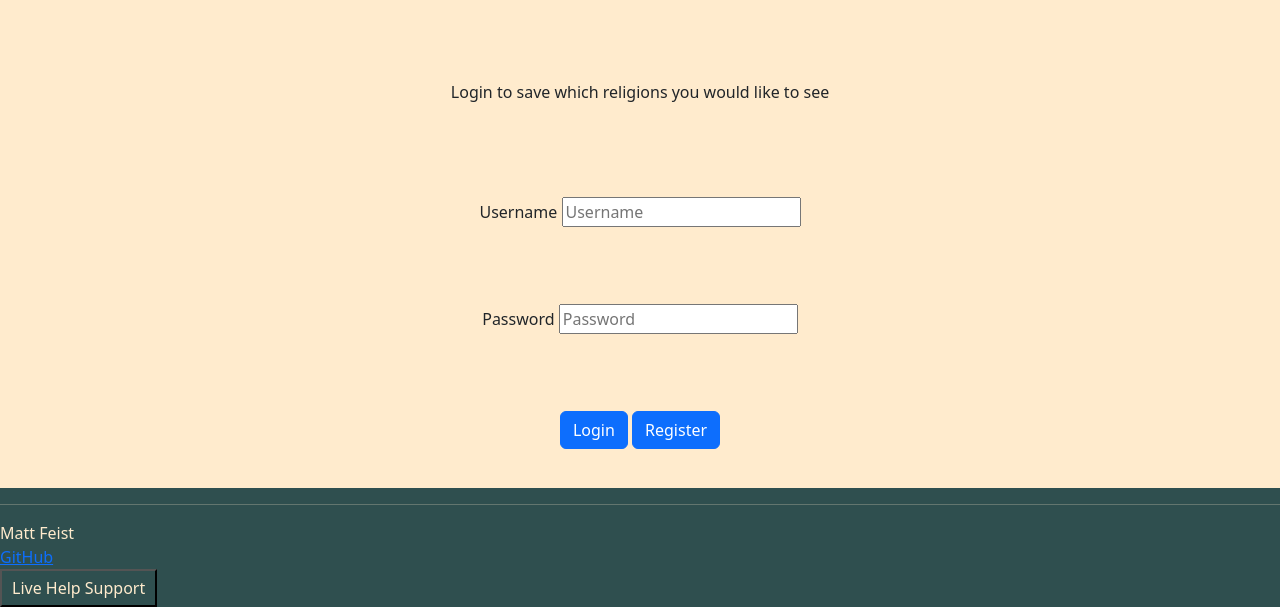
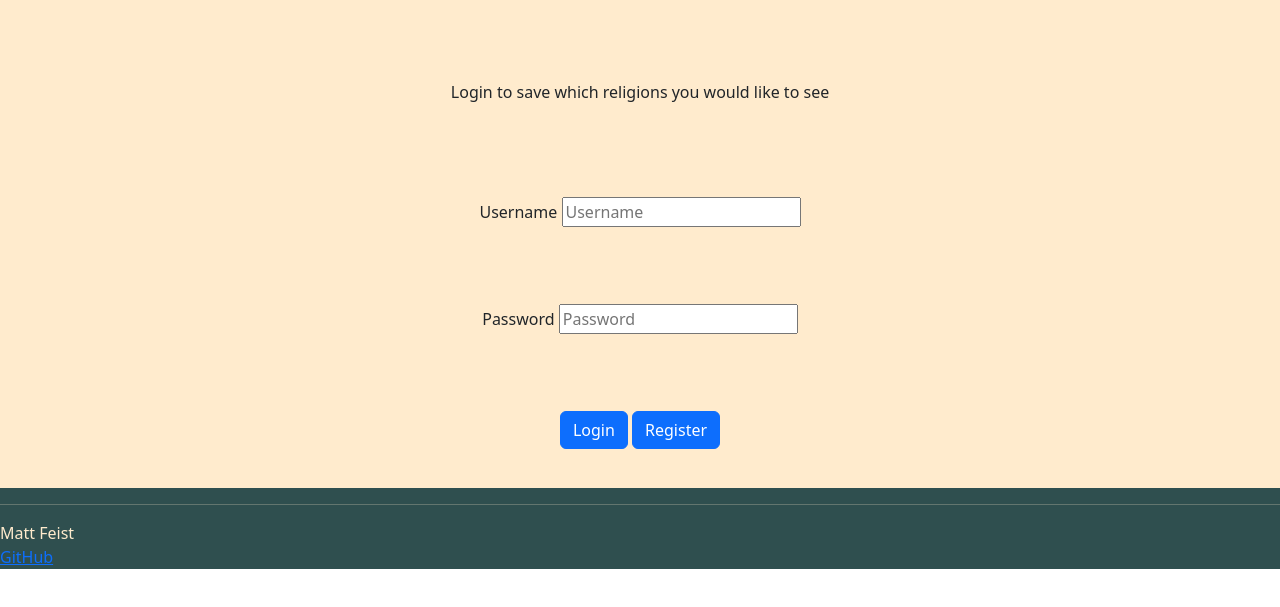
Before and after one commit to mdf53/startup, a website: page my-startup/public/index.html in a window 1280 px wide. Shown: the part 213-820 px from the top of the page. Drawn offline with nearby package versions, Linux system fonts and the light colour scheme.

Commit message:
Got rid of help support button on home page

```diff
--- a/my-startup/public/index.html
+++ b/my-startup/public/index.html
@@ -65,8 +65,6 @@
       <span class="text-reset">Matt Feist</span>
       <br />
       <a href="https://github.com/mdf53/startup.git">GitHub</a>
-      <br />
-      <button type="submit">Live Help Support</button>
     </footer>
   </body>
 </html>
```
